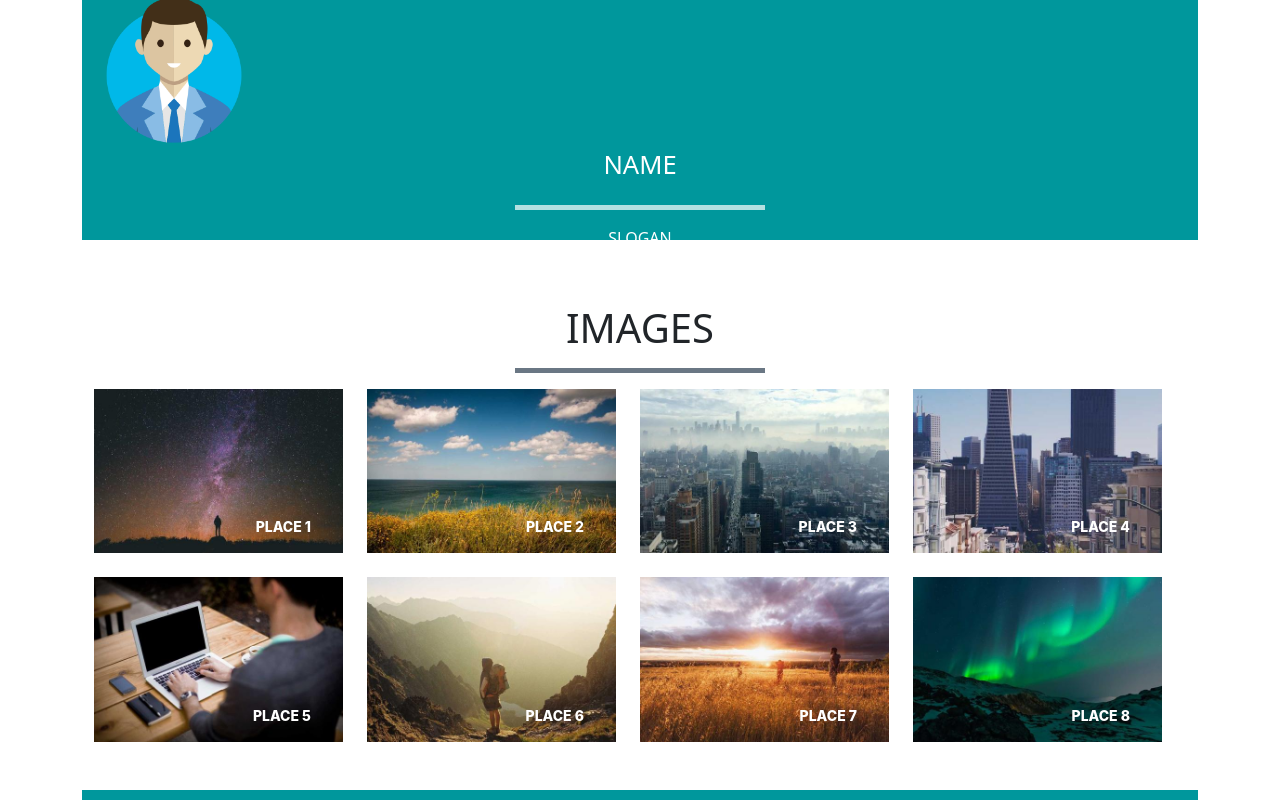
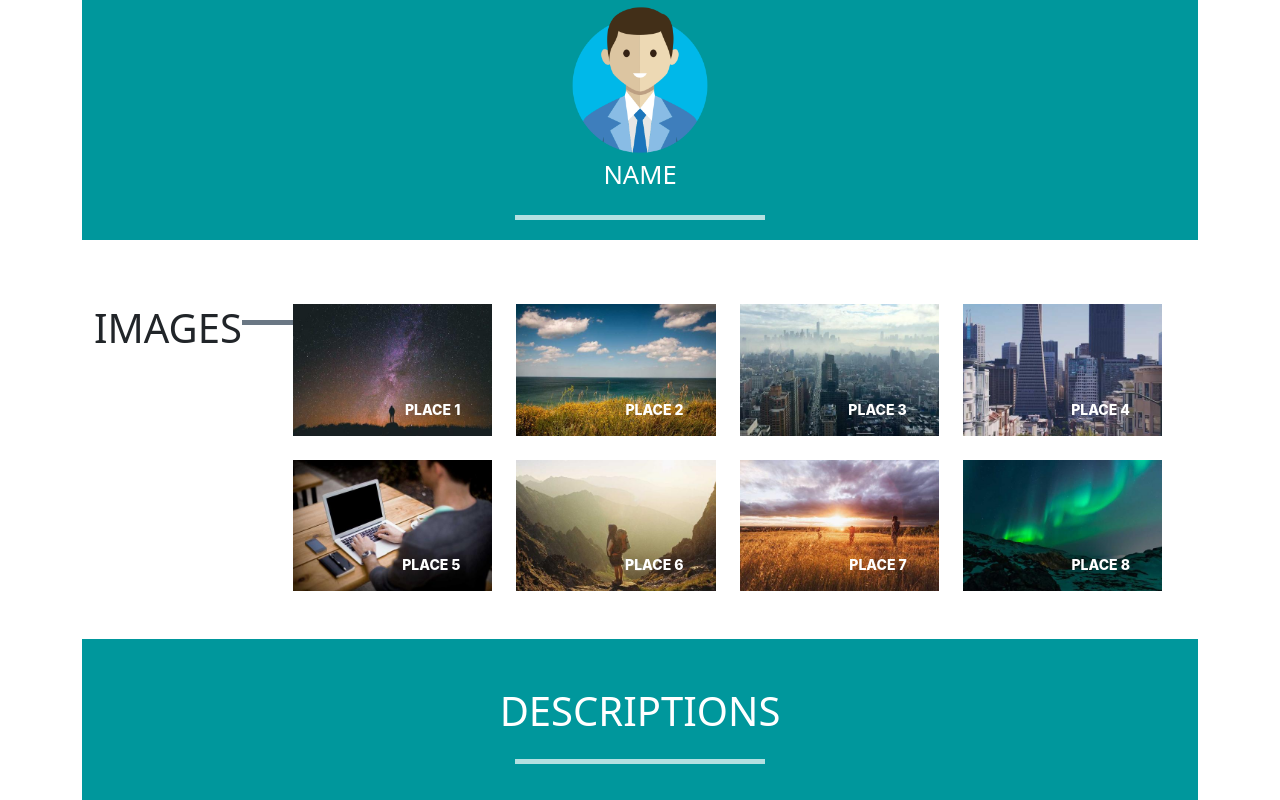
Before and after one commit to wang-C109156201/react-wk1, a React app: page / in a window 1280 px wide. Shown: the top 800 px of the page. Built offline with nearby package versions, Linux system fonts and the light colour scheme; the HTML template or start-up script is replaced by a standard one.

Commit message:
modify css

```diff
--- a/src/App.css
+++ b/src/App.css
@@ -1,12 +1,12 @@
 /*modify css*/
 
 /* RWD Container */
-/* .container {
+.container {
   width: 100%;
   display: flex;
   align-self: center;
   margin: auto;
-} */
+}
 
 /* sm */
 @media (min-width: 576px) {
--- a/src/assets/components/Header.jsx
+++ b/src/assets/components/Header.jsx
@@ -34,7 +34,7 @@ export default function Header(props) {
 
     return (
         <header style={styles.Header}>
-            <div className="container d-flex flex-column ">
+            <div className="container d-flex flex-column align-items-center">
                 <img style={styles.headerAvatar} src="./images/avatar.png" alt="avatar"/>
                 <h1 style={styles.headerTitle} >{Name}</h1>
                 <hr className="divider--light" />
```
